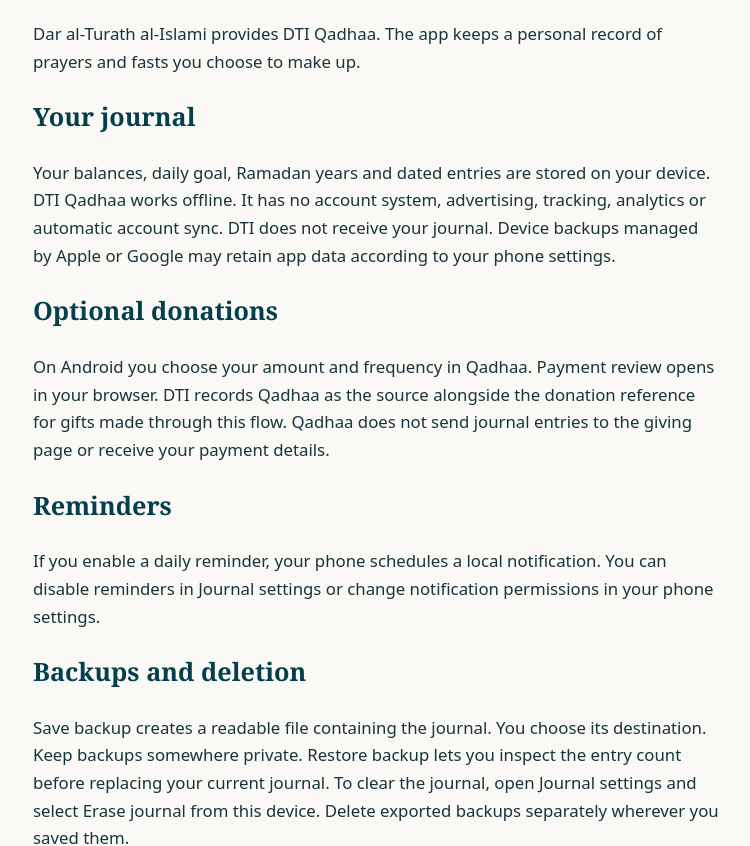
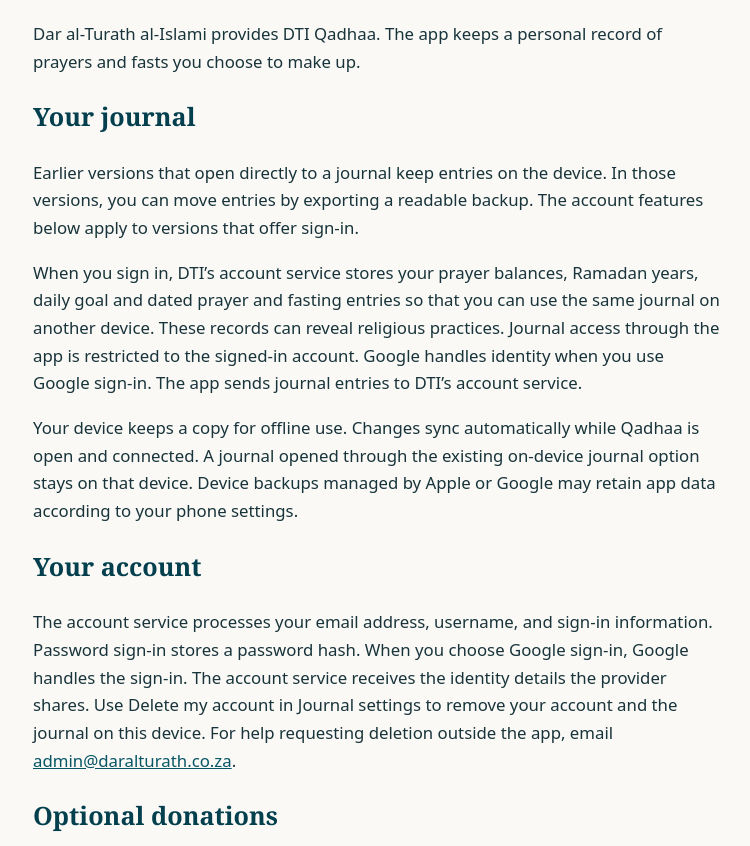
Before and after one commit to MzedK/qadhaa-privacy, a plain HTML site: page index.html in a window 1280 px wide. Shown: the part 122-968 px from the top of the page, without its empty margins (263-1013 px from the left). Drawn offline with Linux system fonts and the light colour scheme.

Commit message:
Explain signed-in journal storage, offline sync and deletion

```diff
--- a/index.html
+++ b/index.html
@@ -3,8 +3,9 @@
 <style>body{margin:4rem auto;max-width:43rem;padding:0 1.4rem;color:#18343a;background:#faf9f6;font:1.05rem/1.65 system-ui,sans-serif}h1,h2{color:#043f4e;font-family:Georgia,serif}a{color:#075664}</style>
 <main><h1>DTI Qadhaa privacy and support</h1>
 <p>Dar al-Turath al-Islami provides DTI Qadhaa. The app keeps a personal record of prayers and fasts you choose to make up.</p>
-<h2>Your journal</h2><p>Your balances, daily goal, Ramadan years and dated entries are stored on your device. DTI Qadhaa works offline. It has no account system, advertising, tracking, analytics or automatic account sync. DTI does not receive your journal. Device backups managed by Apple or Google may retain app data according to your phone settings.</p>
+<h2>Your journal</h2><p>Earlier versions that open directly to a journal keep entries on the device. In those versions, you can move entries by exporting a readable backup. The account features below apply to versions that offer sign-in.</p><p>When you sign in, DTI’s account service stores your prayer balances, Ramadan years, daily goal and dated prayer and fasting entries so that you can use the same journal on another device. These records can reveal religious practices. Journal access through the app is restricted to the signed-in account. Google handles identity when you use Google sign-in. The app sends journal entries to DTI’s account service.</p><p>Your device keeps a copy for offline use. Changes sync automatically while Qadhaa is open and connected. A journal opened through the existing on-device journal option stays on that device. Device backups managed by Apple or Google may retain app data according to your phone settings.</p>
+<h2>Your account</h2><p>The account service processes your email address, username, and sign-in information. Password sign-in stores a password hash. When you choose Google sign-in, Google handles the sign-in. The account service receives the identity details the provider shares. Use Delete my account in Journal settings to remove your account and the journal on this device. For help requesting deletion outside the app, email <a href="mailto:admin@daralturath.co.za">admin@daralturath.co.za</a>.</p>
 <h2>Optional donations</h2><p>On Android you choose your amount and frequency in Qadhaa. Payment review opens in your browser. DTI records Qadhaa as the source alongside the donation reference for gifts made through this flow. Qadhaa does not send journal entries to the giving page or receive your payment details.</p>
 <h2>Reminders</h2><p>If you enable a daily reminder, your phone schedules a local notification. You can disable reminders in Journal settings or change notification permissions in your phone settings.</p>
-<h2>Backups and deletion</h2><p>Save backup creates a readable file containing the journal. You choose its destination. Keep backups somewhere private. Restore backup lets you inspect the entry count before replacing your current journal. To clear the journal, open Journal settings and select Erase journal from this device. Delete exported backups separately wherever you saved them.</p>
+<h2>Deletion</h2><p>Delete my account in Journal settings deletes your account, the journal in the account database, and the app’s local copy on that device. A previously used offline device may still have cached data. Removing its app data clears that copy. Files you exported with an earlier version remain wherever you saved them.</p>
 <h2>Support</h2><p>Contact Dar al-Turath al-Islami at <a href="mailto:admin@daralturath.co.za">admin@daralturath.co.za</a>. Include the app version and phone model when reporting a problem. You can describe the issue without sharing your journal.</p></main></html>
```
